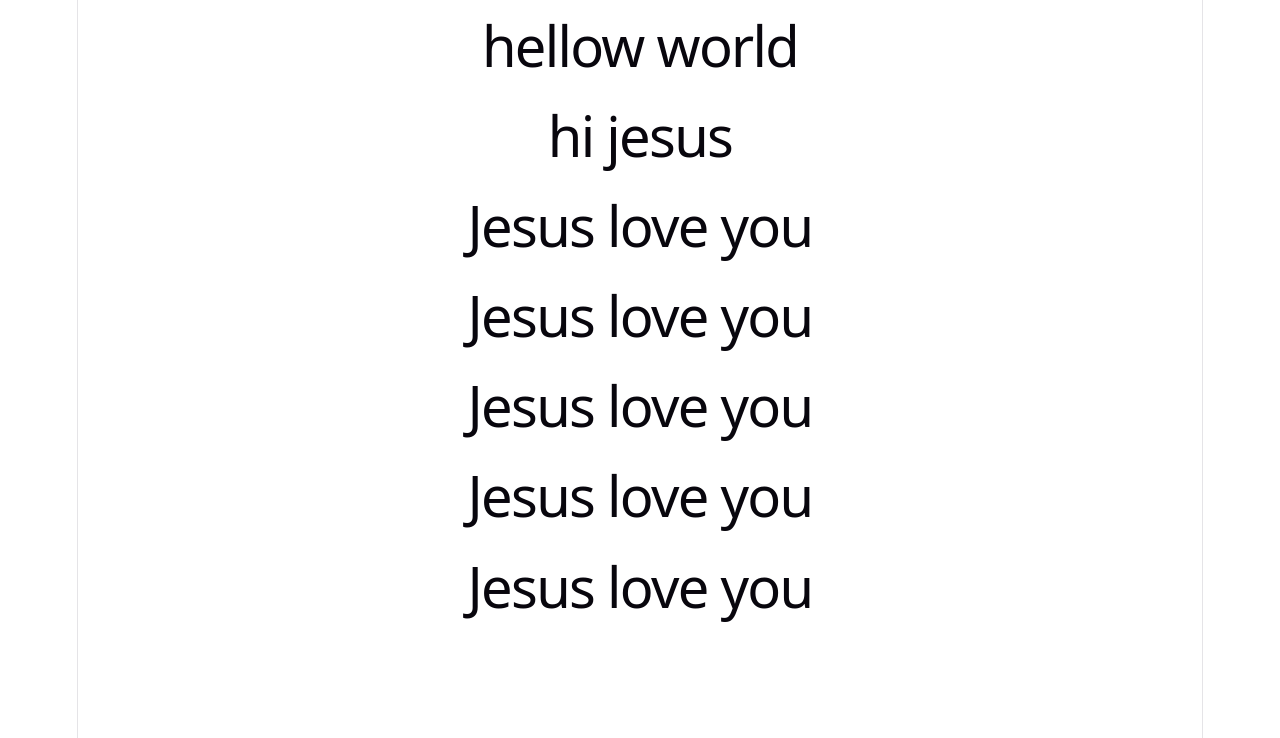
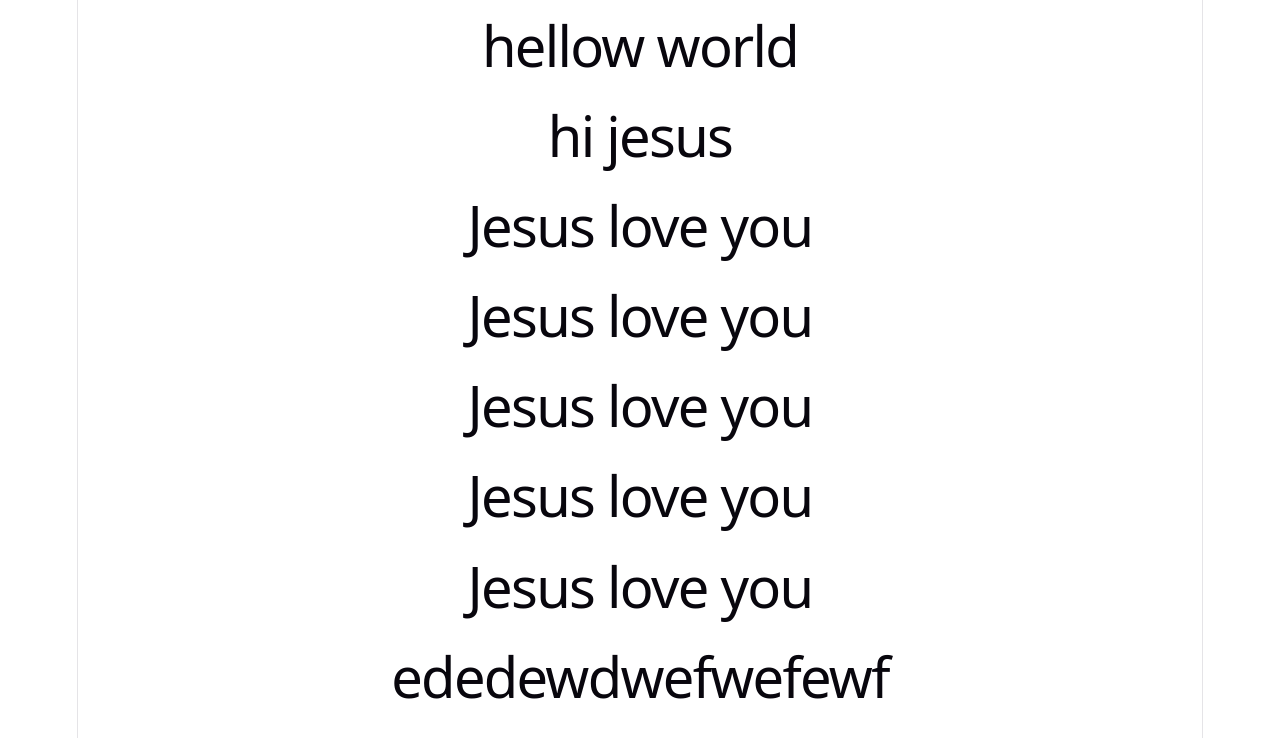
Before and after one commit to josephkhella2010/devops-train-two, a React (Vite) app in the folder frontend/train/: page / in a window 1280 px wide. Shown: the top 738 px of the page. Built offline with nearby package versions, Linux system fonts and the light colour scheme.

Commit message:
fix another

```diff
--- a/frontend/train/src/App.tsx
+++ b/frontend/train/src/App.tsx
@@ -8,6 +8,7 @@ function App() {
       <h1>Jesus love you</h1>
       <h1>Jesus love you</h1>
       <h1>Jesus love you</h1>
+      <h1>ededewdwefwefewf</h1>
     </>
   );
 }
```
